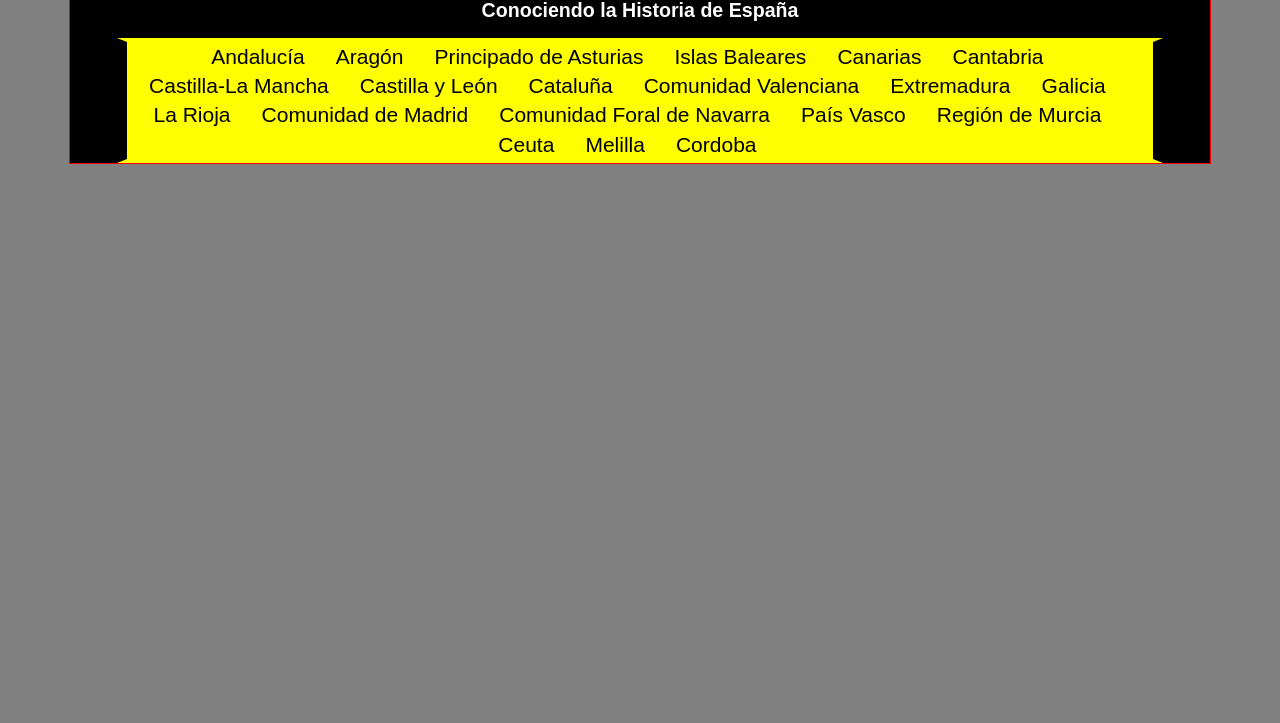
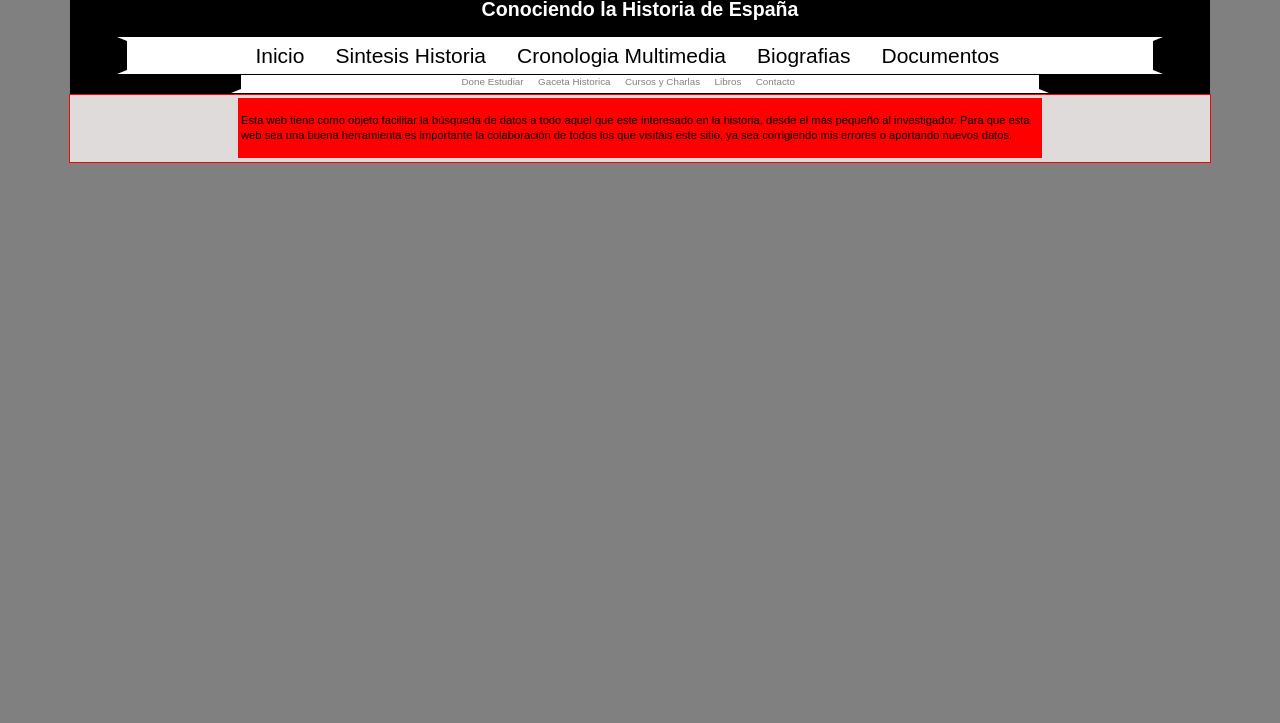
Before and after one commit to jesusjh/conociendo-la-historia, a plain HTML site: page index.html in a window 1280 px wide. Shown: the part 77-800 px from the top of the page. Drawn offline with nearby package versions, Linux system fonts and the light colour scheme.

Commit message:
Conociendo la historia
version-2

```diff
--- a/estilos.css
+++ b/estilos.css
@@ -6,10 +6,17 @@ body header #imagen #png{height:60px;width:100%}
 body header nav{background:#fff;border-bottom:4px solid transparent;border-left:10px solid #000;border-top:4px solid transparent;border-bottom:4px solid transparent;border-right:10px solid #000;border-top:4px solid transparent;color:#fff;display:inline-block;font-size:.7em;text-align:center;vertical-align:top;width:90%}
 body header nav ul{list-style:none;margin:0;padding:0 .8em}
 body header nav ul li{display:inline-block;margin:0 1.2em 0 0;vertical-align:top}
-body header nav ul li a{color:#000;font-family:"Dancing Script",Arial;font-weight:normal;display:block;text-decoration:none;padding:0 0}
+body header nav ul li a{color:#000;font-weight:normal;display:block;text-decoration:none;padding:0 0}
 body header nav ul li a:hover{border-bottom:1px solid #0058a5;margin:0;padding:0}
+body header #nav{background:#fff;border-top:1px solid #000;color:#fff;display:inline-block;font-size:.7em;text-align:center;vertical-align:top;width:90%;}
+body header #nav #boton{display:inline-block;margin:0 1.2em 0 0;vertical-align:top;}
+body header #nav #boton .enlace{color:#808080;font-weight:normal;display:block;text-decoration:none;padding:0 0}
+body #contenedor{background:#e0dbdb;color:#000;display:inline-block;position:relative;width:100%;}
+body #contenedor #texto{background:#f00;display:inline-block;text-align:left;width:100%}
 @media screen and (min-width:768px){body{margin:0 auto;max-width:1200px;}
-body header{border:1px solid #f00;width:95%;}
-body header nav{background:#ff0;font-size:1.5em;width:90%}
-#contenedor{width:95%}
+body header{width:95%;}
+body header nav{font-size:1.5em;width:90%}
+body header #nav{width:70%}
+body #contenedor{border:1px solid #f00;width:95%;}
+body #contenedor #texto{backgound:#ddd;display:inline-blok;font-size:.8em;margin:.3em;padding:.3em .3em;text-align:left;width:70%}
 }
--- a/index.html
+++ b/index.html
@@ -21,29 +21,28 @@
             </figure>
             <nav>
               <ul>
-                  <li><a href="">Andalucía</a></li>
-                  <li><a href="">Aragón</a></li>
-                  <li><a href="">Principado de Asturias</a></li>
-                  <li><a href="">Islas Baleares</a></li>
-                  <li><a href="">Canarias</a></li>
-                  <li><a href="">Cantabria</a></li>
-                  <li><a href="">Castilla-La Mancha</a></li>
-                  <li><a href="">Castilla y León</a></li>
-                  <li><a href="">Cataluña</a></li>
-                  <li><a href="">Comunidad Valenciana</a></li>
-                  <li><a href="">Extremadura</a></li>
-                  <li><a href="">Galicia</a></li>
-                  <li><a href="">La Rioja</a></li>
-                  <li><a href="">Comunidad de Madrid</a></li>
-                  <li><a href="">Comunidad Foral de Navarra</a></li>
-                  <li><a href="">País Vasco</a></li>
-                  <li><a href="">Región de Murcia</a></li>
-                  <li><a href="">Ceuta</a></li>
-                  <li><a href="">Melilla</a></li>
-                  <li><a href="">Cordoba</a></li>
-              </ul
+                  <li><a href="">Inicio</a></li>
+                  <li><a href="">Sintesis Historia</a></li>
+                  <li><a href="">Cronologia Multimedia</a></li>
+                  <li><a href="">Biografias</a></li>
+                  <li><a href="">Documentos</a></li>
+              </ul>
+          </nav>
+          <nav id="nav">
+              <ul id="boton">
+                  <li><a href="" class="enlace">Done Estudiar</a></li>
+                  <li><a href="" class="enlace">Gaceta Historica</a></li>
+                  <li><a href="" class="enlace">Cursos y Charlas</a></li>
+                  <li><a href="" class="enlace">Libros</a></li>
+                  <li><a href="" class="enlace">Contacto</a></li>
+              </ul>
           </nav>
         </header>
+        <section id="contenedor">
+            <articule id="texto">
+                <p>Esta web tiene como objeto facilitar la búsqueda de datos a todo aquel que este interesado en la historia, desde el más pequeño al investigador. Para que esta web sea una buena herramienta es importante la colaboración de todos los que visitáis este sitio, ya sea corrigiendo mis errores o aportando nuevos datos.</p>
+            </articule>
+        </section>
 
         <script src="//ajax.googleapis.com/ajax/libs/jquery/1.11.0/jquery.min.js"></script>
         <script>window.jQuery || document.write('<script src="js/vendor/jquery-1.11.0.min.js"><\/script>')</script>
```
Also changed, not shown: 2 other files.
